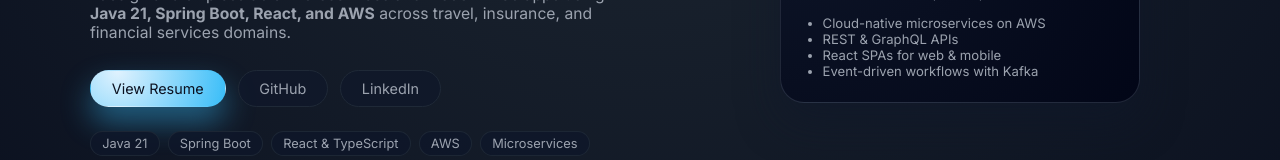
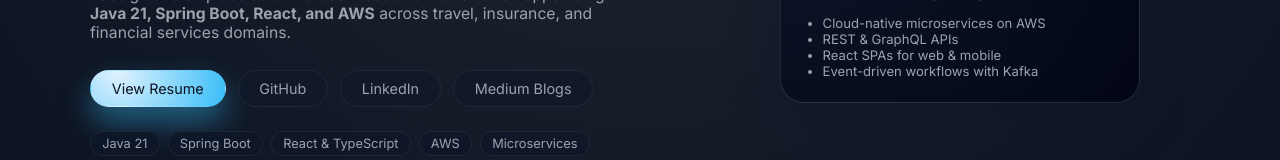
Before and after one commit to rishi-krishna/rishi-portfolio, a plain HTML site: page index.html in a window 1280 px wide. Shown: the part 339-499 px from the top of the page. Drawn offline with Linux system fonts and the light colour scheme.

Commit message:
Update index.html

```diff
--- a/index.html
+++ b/index.html
@@ -64,6 +64,11 @@
              href="https://www.linkedin.com/in/rishikrishnat/"
              target="_blank" rel="noreferrer">
             LinkedIn
+          </a>
+           <a class="btn btn-ghost"
+             href="https://medium.com/@rishi.thodupunuri"
+             target="_blank" rel="noreferrer">
+            Medium Blogs
           </a>
         </div>
         <div class="hero-tags">
```
